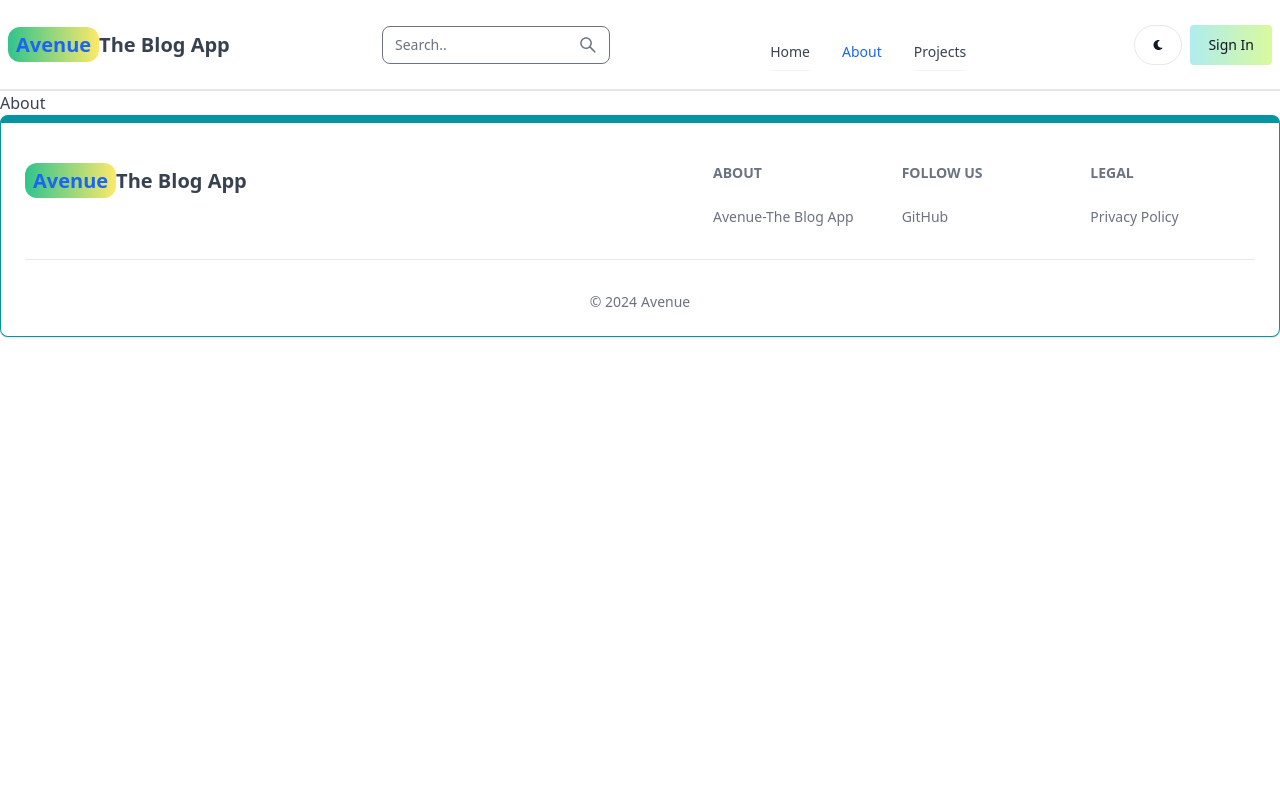
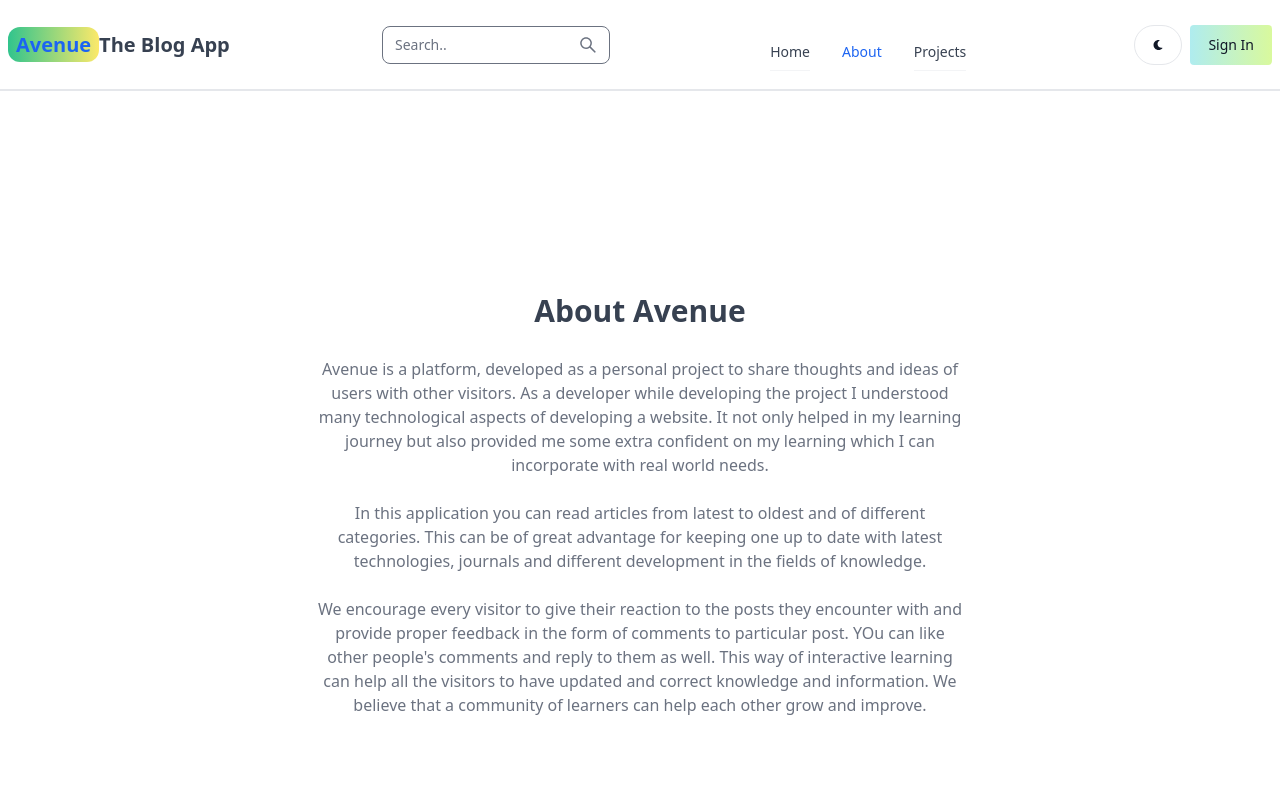
Before and after one commit to MayankVerma1702/Avenue-The-Blog-App, a React (Vite) app in the folder client/: page /about in a window 1280 px wide. Shown: the top 800 px of the page. Built offline with nearby package versions, Linux system fonts and the light colour scheme; no server answers.

Commit message:
Complete about and project pages

```diff
--- a/client/src/pages/About.jsx
+++ b/client/src/pages/About.jsx
@@ -1,7 +1,44 @@
 import React from "react";
 
 function About() {
-  return <div>About</div>;
+  return (
+    <div className="min-h-screen flex items-center justify-center">
+      <div className="max-w-2xl mx-auto p-3 text-center">
+        <div>
+          <h1 className="text-3xl font-semibold text-center my-7">
+            About Avenue
+          </h1>
+          <div className="text-md text-gray-500 flex flex-col gap-6">
+            <p>
+              Avenue is a platform, developed as a personal project to share
+              thoughts and ideas of users with other visitors. As a developer
+              while developing the project I understood many technological
+              aspects of developing a website. It not only helped in my learning
+              journey but also provided me some extra confident on my learning
+              which I can incorporate with real world needs.
+            </p>
+
+            <p>
+              In this application you can read articles from latest to oldest
+              and of different categories. This can be of great advantage for
+              keeping one up to date with latest technologies, journals and
+              different development in the fields of knowledge.
+            </p>
+
+            <p>
+              We encourage every visitor to give their reaction to the posts
+              they encounter with and provide proper feedback in the form of
+              comments to particular post. YOu can like other people's comments
+              and reply to them as well. This way of interactive learning can
+              help all the visitors to have updated and correct knowledge and
+              information. We believe that a community of learners can help each
+              other grow and improve.
+            </p>
+          </div>
+        </div>
+      </div>
+    </div>
+  );
 }
 
 export default About;
--- a/client/src/pages/Projects.jsx
+++ b/client/src/pages/Projects.jsx
@@ -1,7 +1,14 @@
 import React from "react";
+import CallToAction from "../components/CallToAction";
 
 function Projects() {
-  return <div>Projects</div>;
+  return (
+    <div className="min-h-screen max-w-2xl mx-auto flex justify-center flex-col gap-6 p-3">
+      <h1 className="text-3xl font-semibold">Projects</h1>
+      <p className="text-md text-gray-500">Check some of my other projects</p>
+      <CallToAction />
+    </div>
+  );
 }
 
 export default Projects;
```
